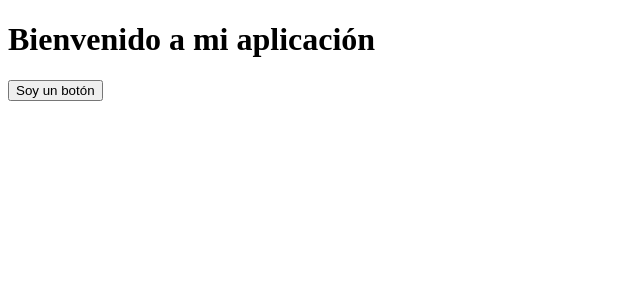
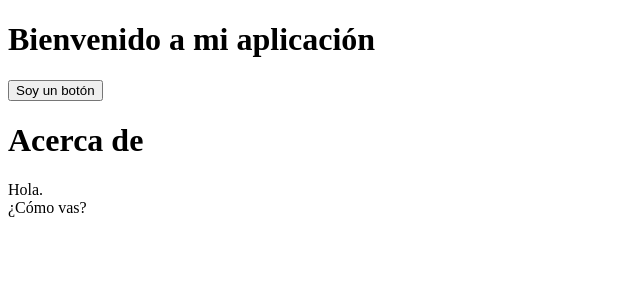
Before and after one commit to Andy-Castle/Inicio_rapido, a React (Vite) app: page / in a window 1280 px wide. Shown: the top 300 px of the page, without its empty margins (0-640 px from the left). Built offline with nearby package versions, Linux system fonts and the light colour scheme.

Commit message:
Escribir marcado con jsx

```diff
--- a/src/App.jsx
+++ b/src/App.jsx
@@ -1,4 +1,5 @@
 import MyButton from "./components/Button";
+import AboutPage from "./components/About_Page";
 
 function App() {
   return (
@@ -7,6 +8,8 @@ function App() {
         <h1>Bienvenido a mi aplicación</h1>
         <MyButton />
       </div>
+
+      <AboutPage />
     </>
   );
 }
--- /dev/null
+++ b/src/components/About_Page.jsx
@@ -0,0 +1,11 @@
+export default function AboutPage() {
+  return (
+    <>
+      <h1>Acerca de</h1>
+      <p>
+        Hola. <br />
+        ¿Cómo vas?
+      </p>
+    </>
+  );
+}
```
